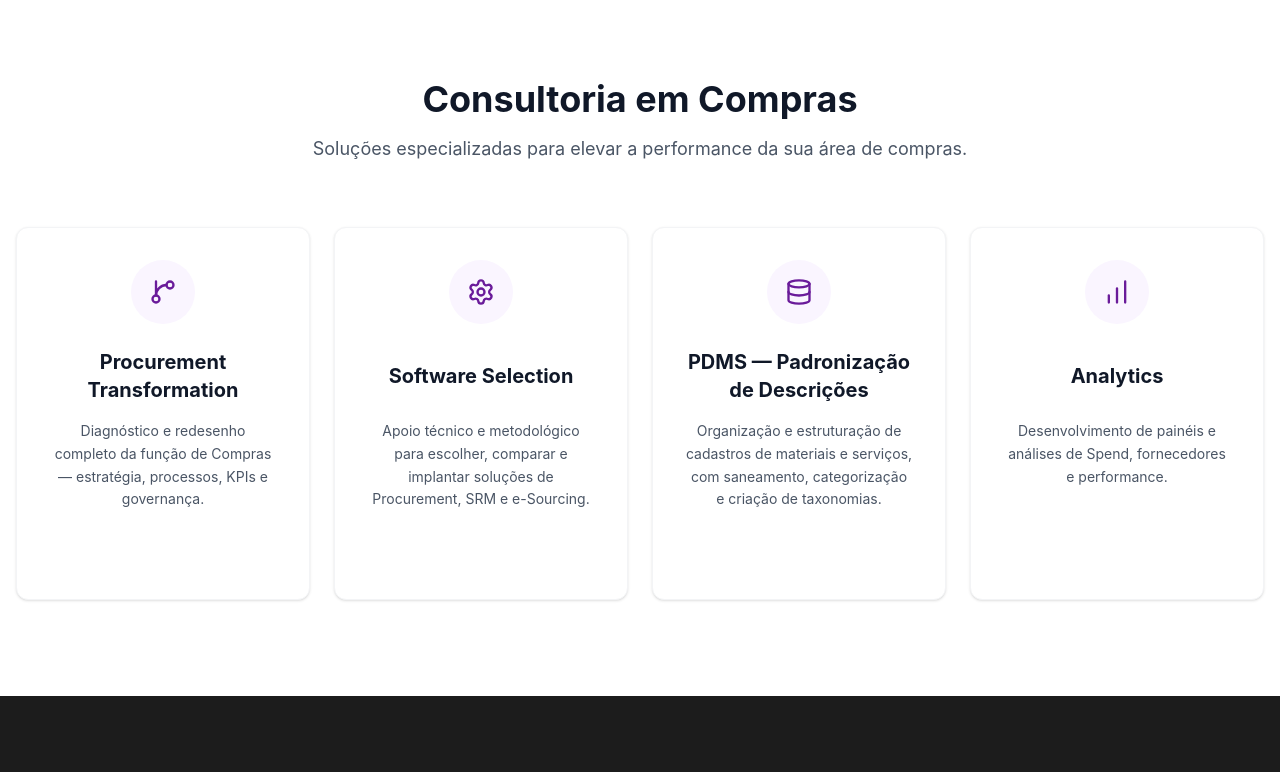
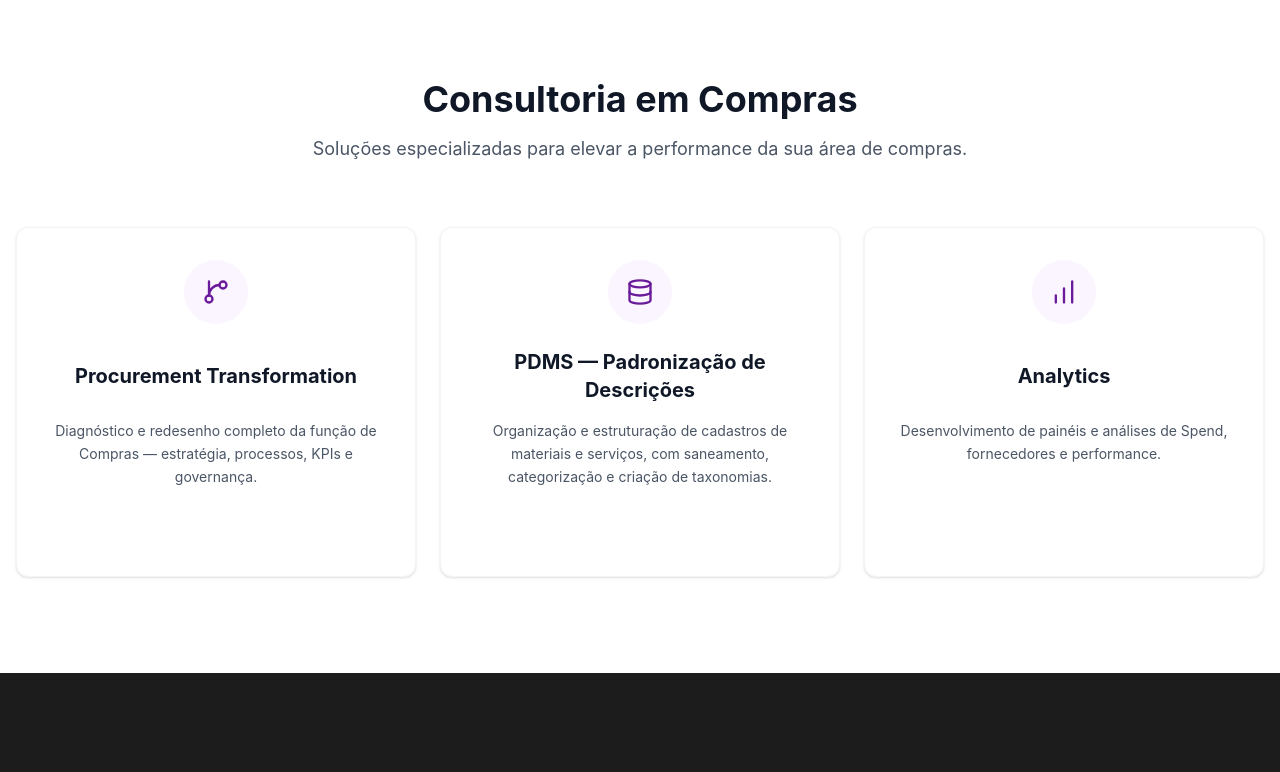
Before and after one commit to milefaleiro/veltta, a React (Vite) app: page / in a window 1280 px wide. Shown: the part 651-1423 px from the top of the page. Built offline with nearby package versions, Linux system fonts and the light colour scheme; no server answers; the database is empty.

Commit message:
feat: Add Services section component for consulting offerings.

```diff
--- a/src/components/Services.jsx
+++ b/src/components/Services.jsx
@@ -8,11 +8,6 @@
             icon: GitBranch,
             title: "Procurement Transformation",
             description: "Diagnóstico e redesenho completo da função de Compras — estratégia, processos, KPIs e governança."
-        },
-        {
-            icon: Settings,
-            title: "Software Selection",
-            description: "Apoio técnico e metodológico para escolher, comparar e implantar soluções de Procurement, SRM e e-Sourcing."
         },
         {
             icon: Database,
@@ -55,7 +50,7 @@
                     </p>
                 </motion.div>
 
-                <div className="grid md:grid-cols-2 lg:grid-cols-4 gap-6 max-w-7xl mx-auto">
+                <div className="grid md:grid-cols-2 lg:grid-cols-3 gap-6 max-w-7xl mx-auto">
                     {services.map((service, index) => (
                         <motion.div
                             key={index}
```
